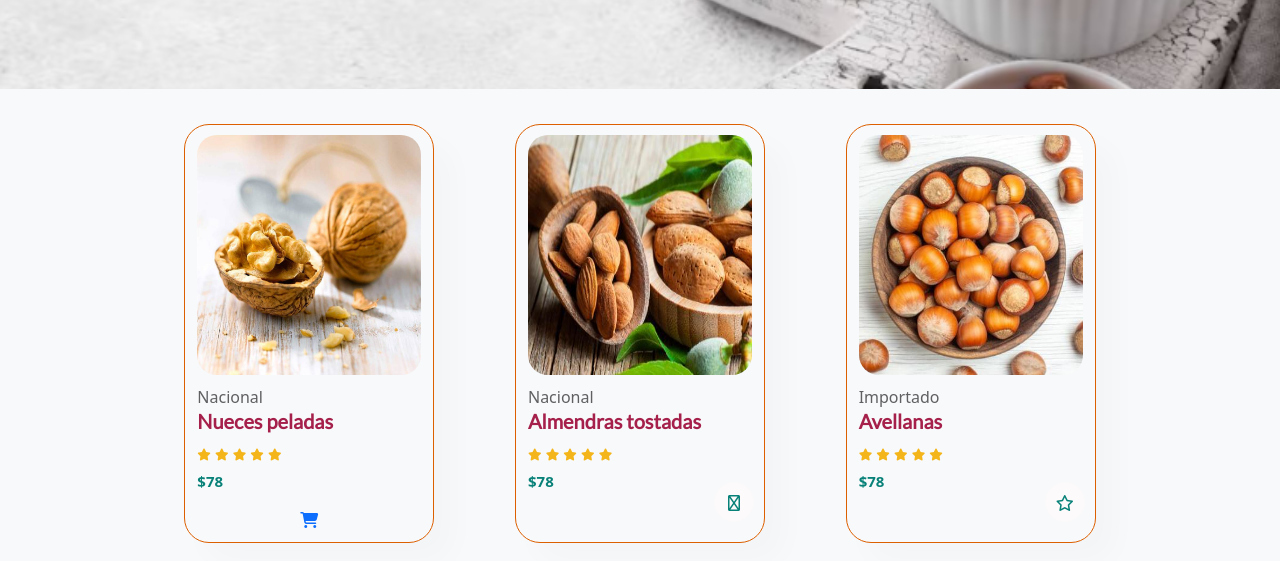
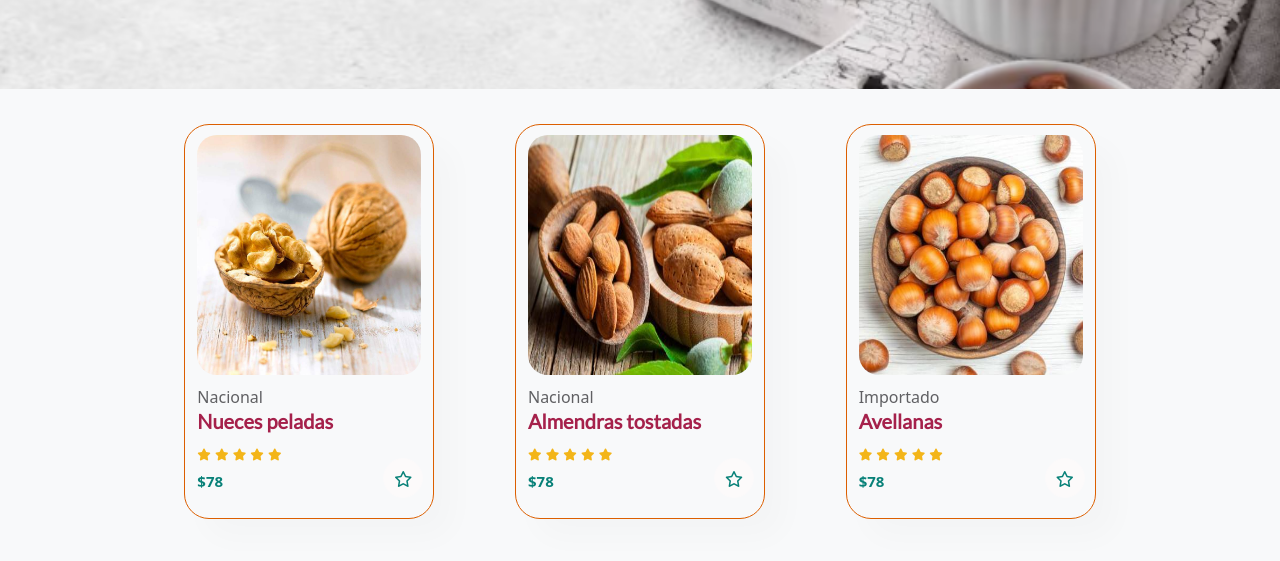
Before and after one commit to VanesaPorcelli/Pre-Entrega3_Porcelli, a website: page pages/productos.html in a window 1280 px wide. Shown: the part 231-792 px from the top of the page. Drawn offline with nearby package versions, Linux system fonts and the light colour scheme.

Commit message:
product cart

```diff
--- a/pages/productos.html
+++ b/pages/productos.html
@@ -119,7 +119,7 @@
                         </div>
                         <h4>$78</h4>
                     </div>
-                    <a href="#"> <i class="fa-solid fa-cart-shopping"></i></a>
+                    <a href="#"> <i class="fas fa-star cart"></i> </a>
                 </div>
                 <div class="pro">
                     <img src="../assets/almendras1.JPG" alt="Almendras tostadas">
@@ -135,7 +135,7 @@
                         </div>
                         <h4>$78</h4>
                     </div>
-                    <a href="#"> <i class="fa-solid fa-cart-shopping cart"></i> </a>
+                    <a href="#"> <i class="fas fa-star cart"></i> </a>
                 </div>
                 <div class="pro">
                     <img src="../assets/avellanas.JPG" alt="avellanas">
```
